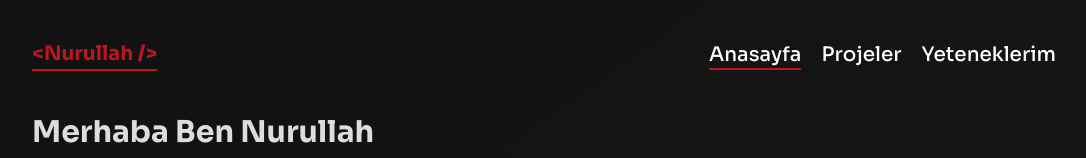
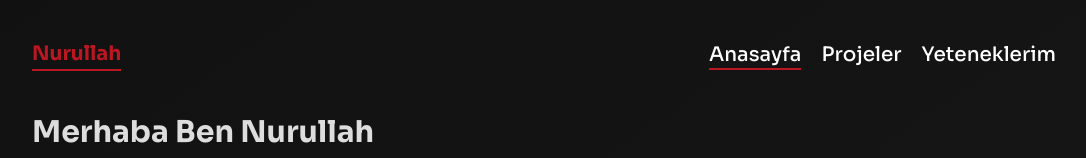
Before and after one commit to Nurullah-Nergiz/webpage, a Nuxt app: page / in a window 1280 px wide. Shown: the top 158 px of the page, without its empty margins (96-1182 px from the left). Built offline with nearby package versions, Linux system fonts and the light colour scheme.

Commit message:
Update Logo

```diff
--- a/components/Header.vue
+++ b/components/Header.vue
@@ -1,5 +1,5 @@
 <template>
     <header>
-      <NuxtLink to="/" active-class="active">&lt;Nurullah /&gt;</NuxtLink>
+      <NuxtLink to="/" active-class="active">Nurullah</NuxtLink>
     </header>
 </template>
```
